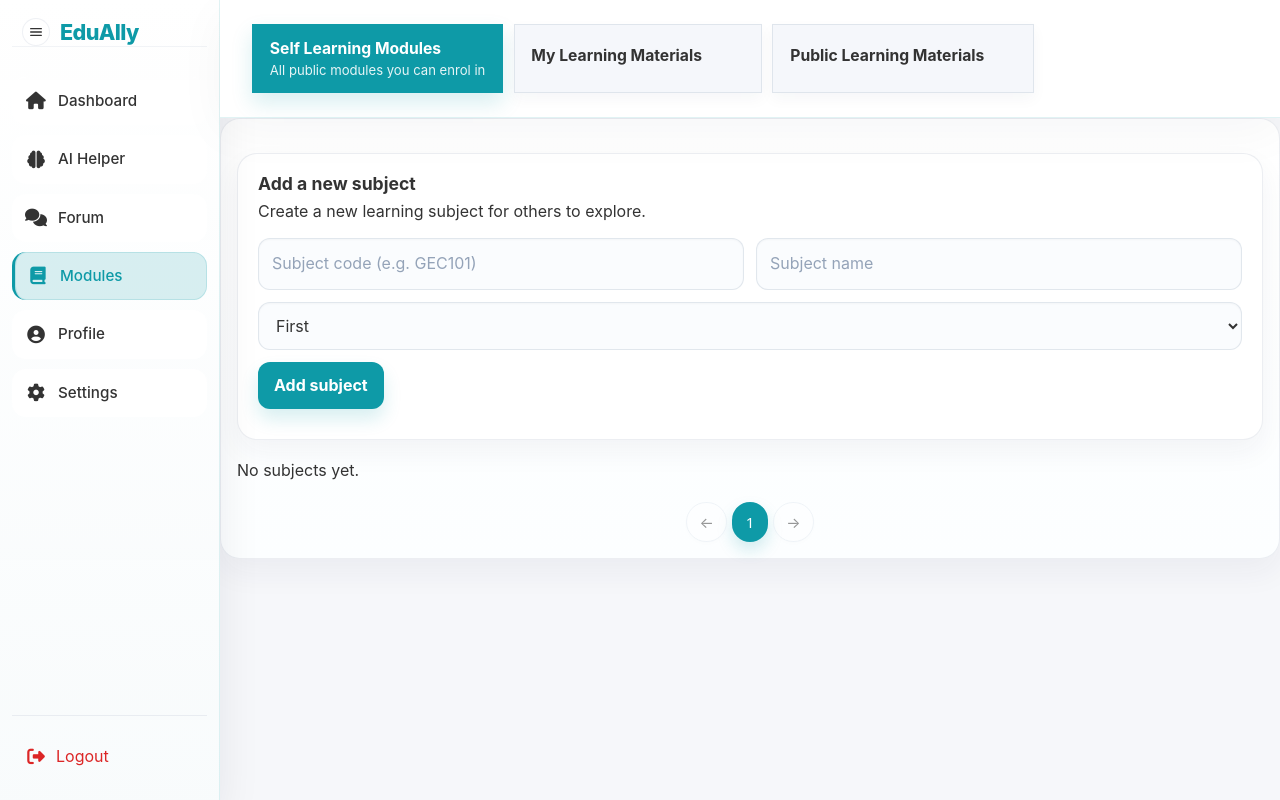
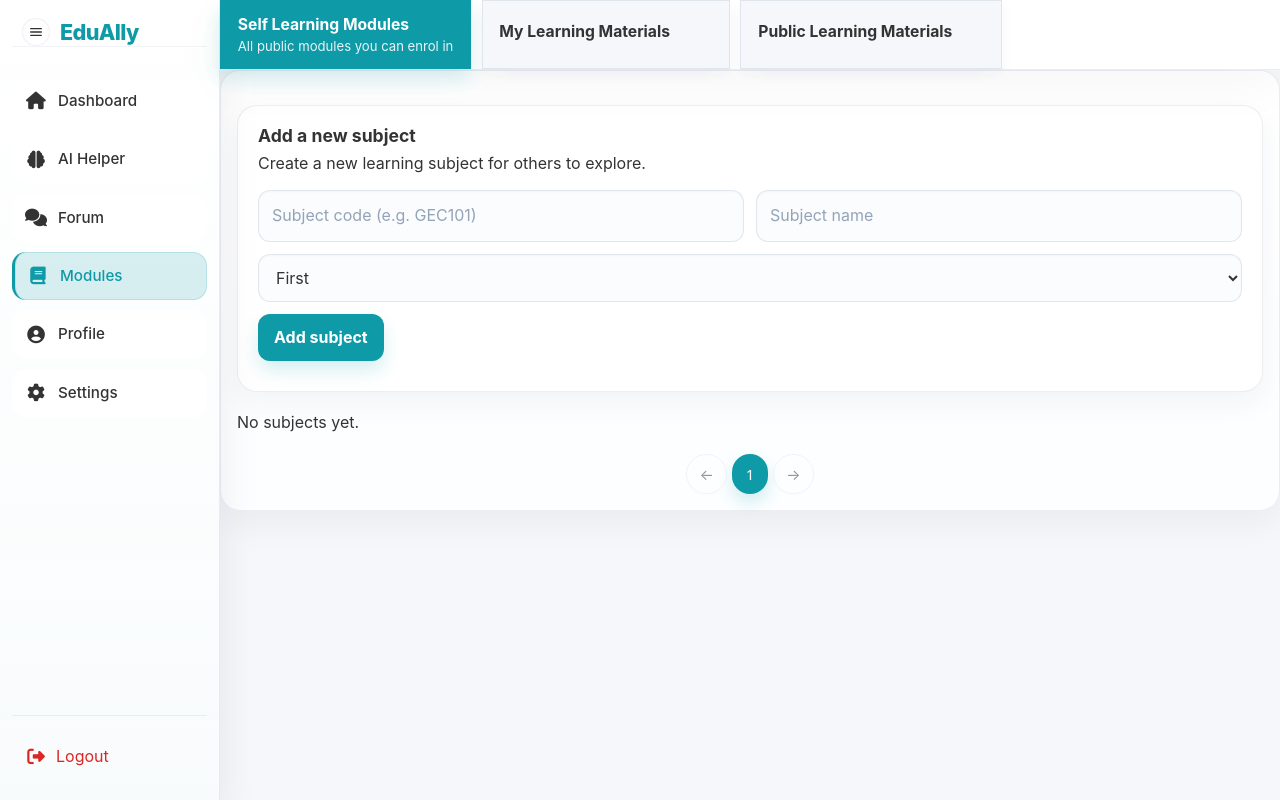
Before and after one commit to Edmar-15/edually, a Django app: page /slm/slm-lists/ in a window 1280 px wide. Run offline with Django 5.2, Linux system fonts and the light colour scheme; the visitor is signed in with stand-in values (Sample User, id 1); data that the repository does not hold is empty.

Commit message:
slm header fix

```diff
--- a/static/css/slm/tabs.css
+++ b/static/css/slm/tabs.css
@@ -736,3 +736,13 @@
     flex-direction: column;
   }
 }
+
+.tab-header {
+            background: rgba(255, 255, 255, 0.96);
+            border-bottom: 1px solid rgba(14, 154, 167, 0.12);
+            display: flex;
+            align-items: center;
+            justify-content: space-between;
+            box-shadow: 0 14px 50px rgba(15, 23, 42, 0.04);
+            backdrop-filter: blur(12px);
+        }
--- a/templates/slm/slms.html
+++ b/templates/slm/slms.html
@@ -18,7 +18,7 @@
 
         <main class="main-content">
             <div class="tabs">
-                <header class="content-header">
+                <header class="tab-header">
                         {% include "components/tabs/tab_list.html" with tabs=tabs %}
 
                 </header>
```
